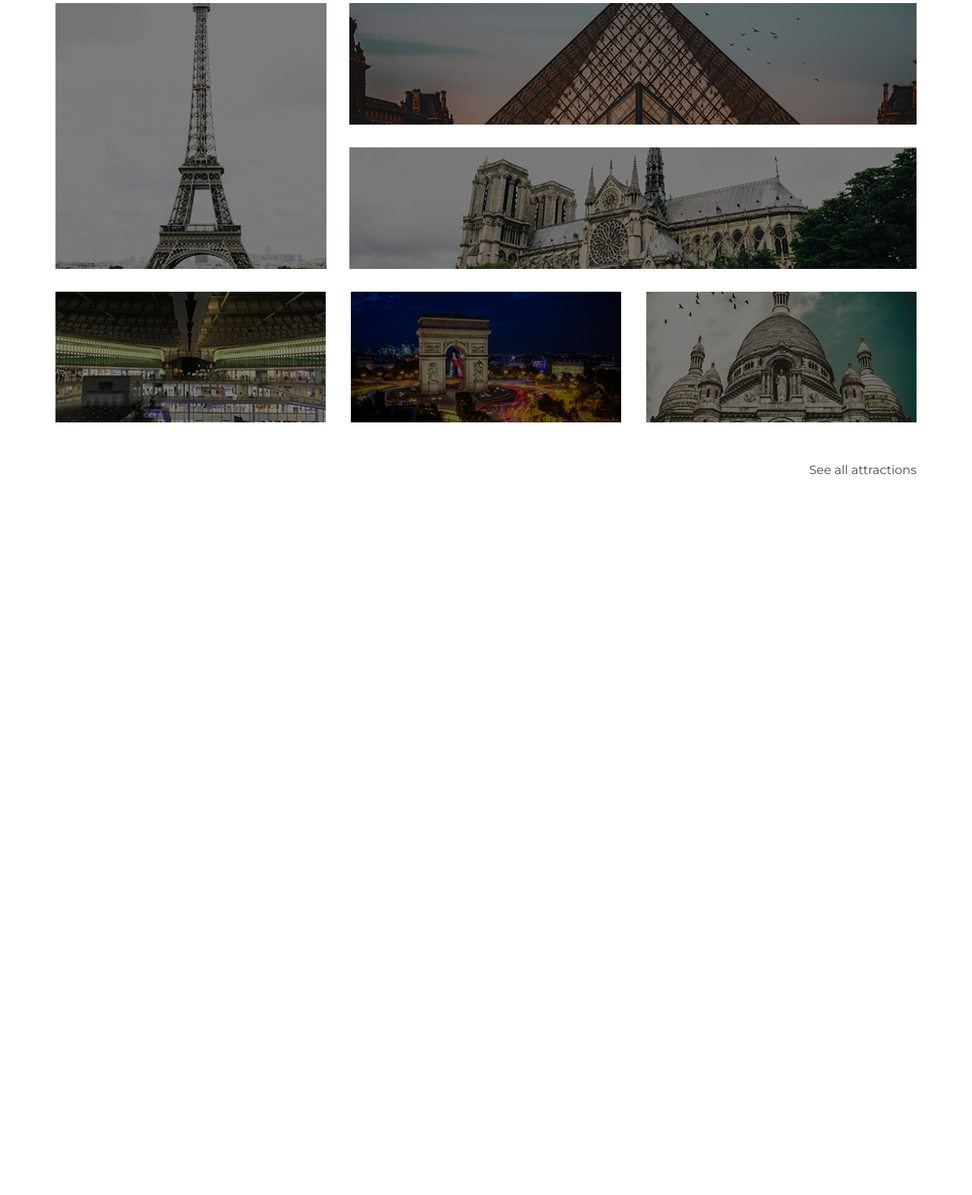
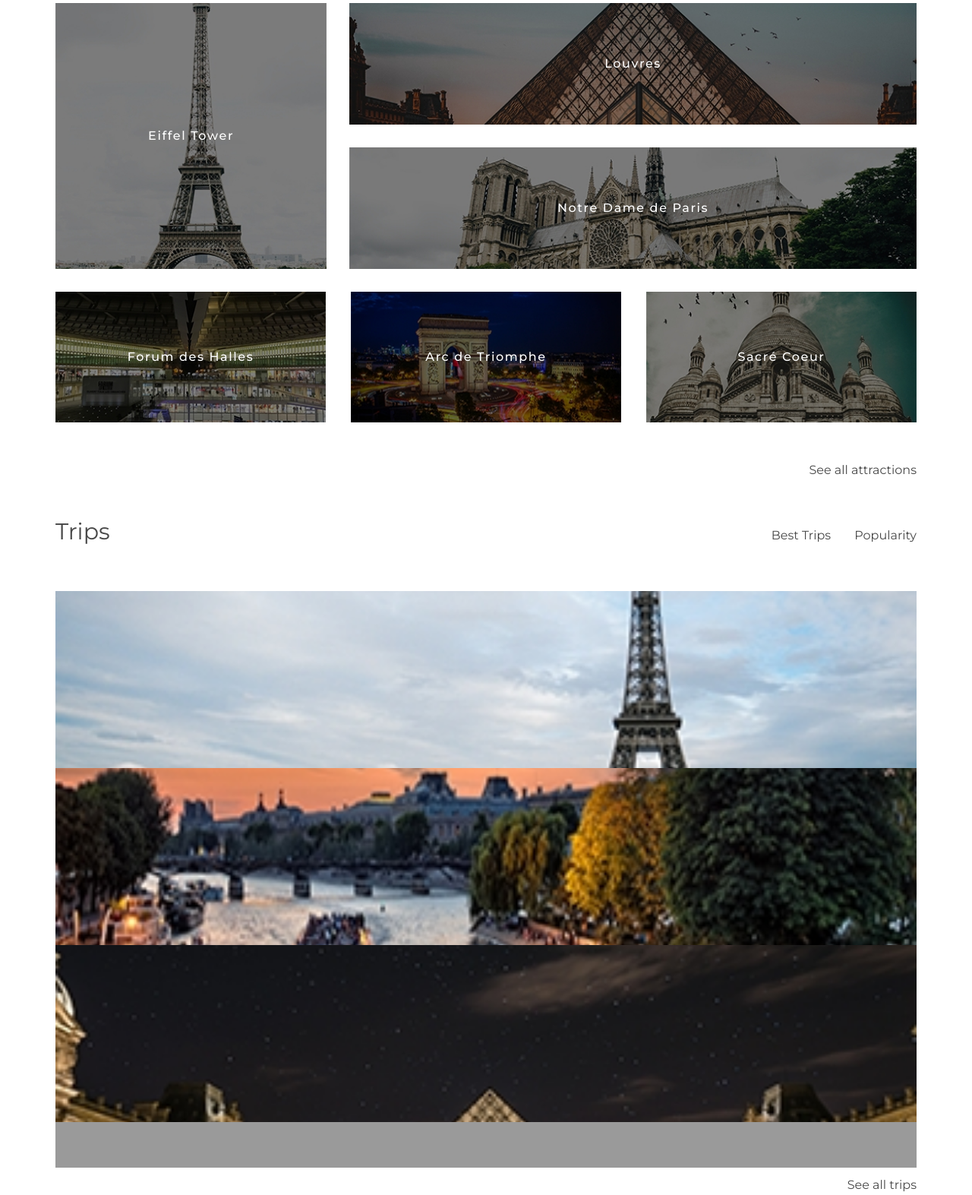
Before and after one commit to Edvinas1982/Desktop-deisgn-PARIS, a plain HTML site: page index.html in a window 1280 px wide. Shown: the part 1973-3546 px from the top of the page at 76% size. Before the commit the page ends 2605 px from the top, so only its background shows below. Drawn offline with nearby package versions, Linux system fonts and the light colour scheme.

Commit message:
trip section start

```diff
--- a/index.html
+++ b/index.html
@@ -150,20 +150,26 @@
             <div class="attraction_middle"></div>
             <div class="atrraction_upper_section">
                 <div class="attraction_left">
+                    Eiffel Tower
                 </div>
                 <div class="attraction_right">
                     <div class="louvres">
+                        Louvres
                     </div>
                     <div class="notre_dame">
+                        Notre Dame de Paris
                     </div>
                 </div>
             </div>
             <div class="atrraction_bottom_section">
                 <div class="forum">
+                    Forum des Halles
                 </div>
                 <div class="arc">
+                    Arc de Triomphe
                 </div>
                 <div class="sacre">
+                    Sacré Coeur
                 </div>
             </div>
             <div class="bottom_menu">
@@ -171,6 +177,34 @@
             </div>
         </div>
     </section>
+    <section class="alfa">
+        <div class="container">
+            <div class="top_menu">
+                <h3>Trips</h3>
+                <div class="top_menu_left">
+                    <button>Best Trips</button>
+                    <button>Popularity</button>
+                </div>
+            </div>
+            <div class="all_trip">
+               <div>
+                   <div class="mini_eiffel"></div>
+                   <div></div>
+               </div>
+               <div class="seine_trip">
+                    <div class="mini_seine"></div>
+                    <div></div>
+               </div>
+               <div class="louvres_trip">
+                    <div class="mini_louvres"></div>
+                    <div></div>
+               </div>
+            </div>
+            <div class="bottom_menu">
+                <a href="">See all trips</a>
+            </div>
+        </div>
+    </section>
 </body>
 
 </html>
--- a/style.css
+++ b/style.css
@@ -189,16 +189,36 @@ h6 {
 .attraction_left {
     width: 31.5%;
     height: 27.3vw;
+    max-height: 525px;
     background-image: url(img/Eiffel.jpg);
     background-position: center;
     background-repeat: no-repeat;
     background-size: cover;
+    display: flex;
+    justify-content: center;
+    align-items: center;
+    text-align: center;
+    color: #FFFFFF;
+    font-size: 16px;
+    font-weight: 500;
+    line-height: 26px;
+    letter-spacing: 0.1em;
 }
 .attraction_right {
     width: calc(68.5% - 30px);
 }
 .louvres, .notre_dame {
     height: calc(13.65vw - 15px);
+    max-height: 247px;
+    display: flex;
+    justify-content: center;
+    align-items: center;
+    text-align: center;
+    color: #FFFFFF;
+    font-size: 16px;
+    font-weight: 500;
+    line-height: 26px;
+    letter-spacing: 0.1em;
 }
 .louvres {
     background-image: url(img/Louvres.jpg);
@@ -216,11 +236,21 @@ h6 {
 .atrraction_bottom_section {
     width: 100%;
     height: 13.5vw;
+    max-height: 260px;
     justify-content: space-between;
     padding-bottom: 40px;
 }
 .forum, .arc, .sacre {
     width: 31.4%;
+    display: flex;
+    justify-content: center;
+    align-items: center;
+    text-align: center;
+    color: #FFFFFF;
+    font-size: 16px;
+    font-weight: 500;
+    line-height: 26px;
+    letter-spacing: 0.1em;
 }
 .forum {
     background-image: url(img/Forum\ des\ Halles.jpg);
@@ -240,3 +270,31 @@ h6 {
     background-repeat: no-repeat;
     background-size: cover;
 }
+/* Alfa section */
+
+.all_trip {
+    height: 759px;
+    width: 100%;
+    background-color: #9A9A9A;
+}
+.mini_eiffel {
+    background-image: url(img/mini\ Eiffel.jpg);
+    background-position: center;
+    background-repeat: no-repeat;
+    background-size: cover;
+    height: 233px;
+}
+.mini_seine {
+    background-image: url(img/mini\ Seine.jpg);
+    background-position: center;
+    background-repeat: no-repeat;
+    background-size: cover;
+    height: 233px;
+}
+.mini_louvres {
+    background-image: url(img/mini\ Louvres.jpg);
+    background-position: center;
+    background-repeat: no-repeat;
+    background-size: cover;
+    height: 233px;
+}
```
Also changed, not shown: img/mini Eiffel.jpg (added), img/mini Louvres.jpg (added), img/mini Seine.jpg (added).
